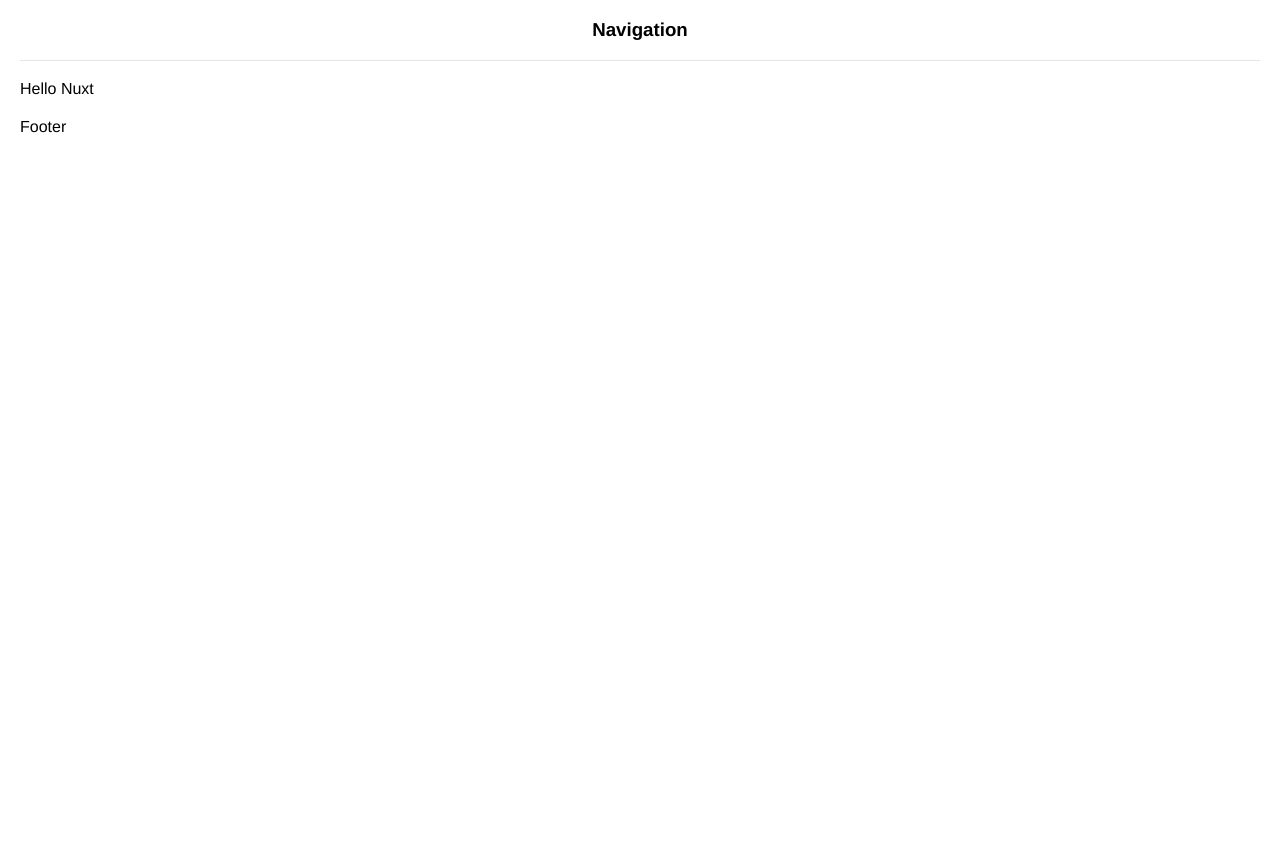
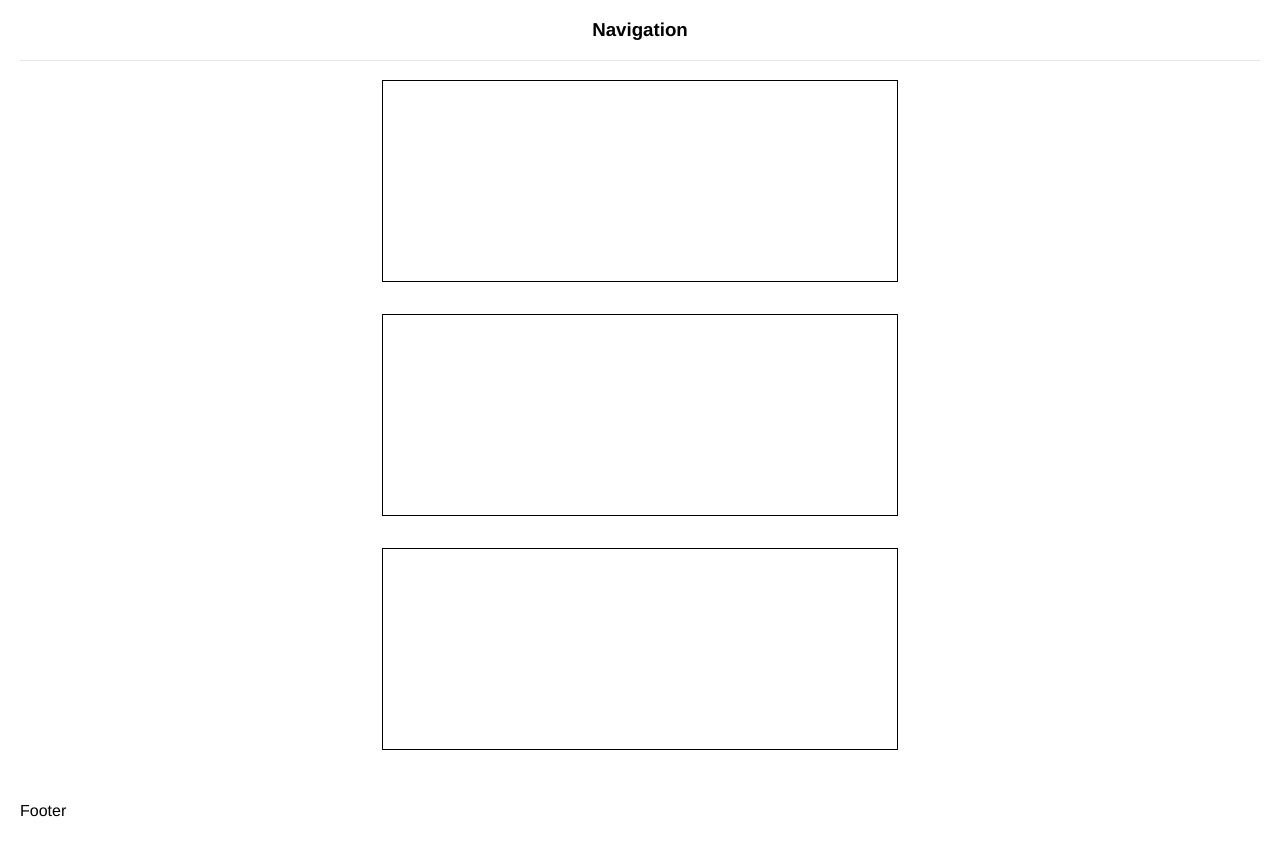
Before and after one commit to woodtick88/nuxt-blog, a Nuxt app: page / in a window 1280 px wide. Shown: the top 856 px of the page. Before the commit the page ends 800 px from the top, so only its background shows below. Built offline with nearby package versions, Linux system fonts and the light colour scheme.

Commit message:
main page

```diff
--- /dev/null
+++ b/components/main/Post.vue
@@ -0,0 +1,22 @@
+<template>
+  <article class="post">
+
+  </article>
+</template>
+
+<script>
+
+export default {
+
+}
+
+</script>
+
+<style lang="sass" scoped>
+
+.post
+  height: 200px
+  border: 1px solid black
+  margin-bottom: 2rem
+
+</style>
--- a/pages/index.vue
+++ b/pages/index.vue
@@ -1,12 +1,24 @@
 <template>
-  <div>
-    Hello Nuxt
-  </div>
+  <el-row type="flex" justify="center">
+    <el-col :xs="24" :sm="18" :md="12" :lg="10">
+      <app-post
+        v-for="post in 3"
+        :key="post"
+      ></app-post>
+    </el-col>
+  </el-row>
 </template>
 
 <script>
+import AppPost from '@/components/main/Post'
 
 export default {
+  head: {
+    title: 'Главная'
+  },
+  components: {
+    AppPost
+  }
 }
 </script>
 
```
